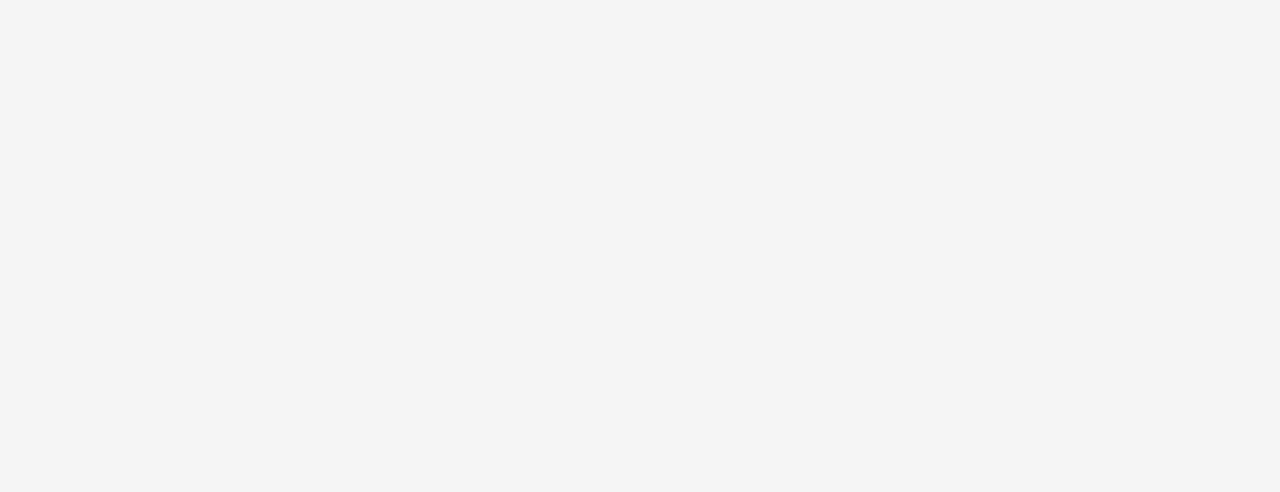
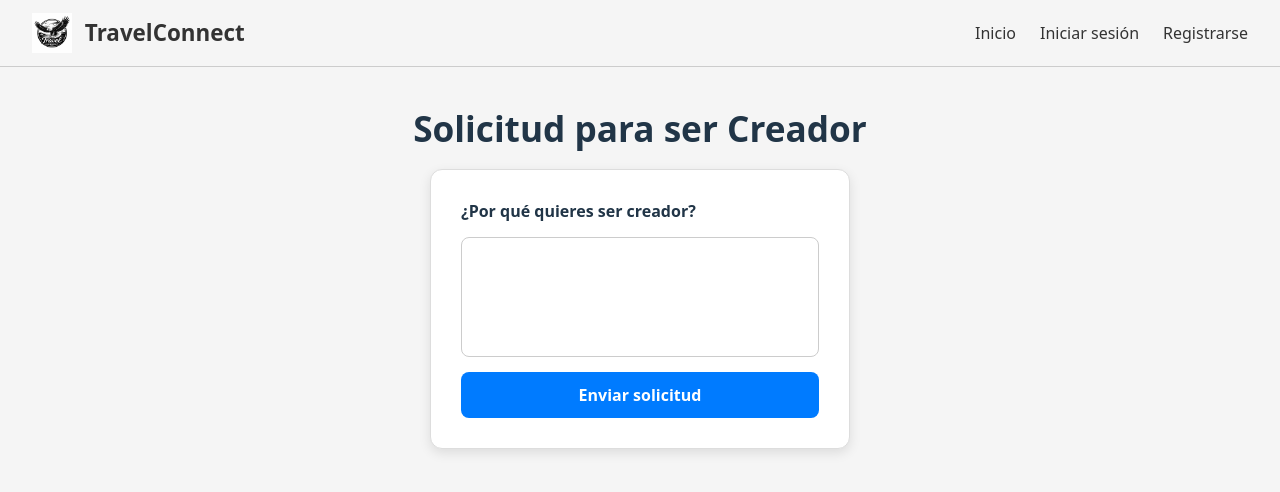
Before and after one commit to GerardLorente34/GerardLorenteAlexPerezOriolChivaTravelConnectM6M7, a React (Vite) app in the folder frontend/: page /promotion in a window 1280 px wide. Before the commit this address had no page. Shown: the top 492 px of the page. Built offline with nearby package versions, Linux system fonts and the light colour scheme.

Commit message:
formCreador de ayer

```diff
--- a/frontend/src/App.jsx
+++ b/frontend/src/App.jsx
@@ -1,4 +1,5 @@
 import { BrowserRouter, Route, Routes } from "react-router-dom";
+import FormCreador from "./paginas/formCreador";
 import InicioSesion from "./paginas/inicioSesion";
 import PaginaInicio from "./paginas/paginaInicio";
 import Perfil from "./paginas/perfil";
@@ -8,10 +9,14 @@ function App() {
   return (
     <BrowserRouter>
       <Routes>
+        {/* Rutas Publicas */ }
         <Route path="/" element={<PaginaInicio />} />
         <Route path="/inicioSesion" element={<InicioSesion />} />
         <Route path="/registrar" element={<Registrar />} />
+
+        {/* Rutas Protegidas */}
         <Route path="/perfil" element={<Perfil />} />
+        <Route path="/promotion" element={<FormCreador />} />
       </Routes>
     </BrowserRouter>
   );
--- a/frontend/src/componentes/Header.css
+++ b/frontend/src/componentes/Header.css
@@ -37,3 +37,15 @@
 .nav-enlaces a:hover {
   color: #646cff;
 }
+
+.logout-btn {
+  background: transparent;
+  border: none;
+  color: #ff4d4d;
+  font-weight: bold;
+  cursor: pointer;
+  margin-left: 10px;
+}
+.logout-btn:hover {
+  text-decoration: underline;
+}
--- a/frontend/src/componentes/Header.jsx
+++ b/frontend/src/componentes/Header.jsx
@@ -5,6 +5,11 @@ import "./Header.css";
 export default function Header() {
   const location = useLocation();
   const token = localStorage.getItem("access_token");
+
+  const cerrarSesion = () => {
+    localStorage.removeItem("access_token");
+    window.location.href = "/";
+  };
 
   return (
     <header className="header">
@@ -14,11 +19,8 @@ export default function Header() {
       </div>
 
       <nav className="nav-enlaces">
-        {location.pathname !== "/" && (
-          <Link to="/">Inicio</Link>
-        )}
+        {location.pathname !== "/" && <Link to="/">Inicio</Link>}
 
-        {/* Si NO hay token → mostrar login y registro */}
         {!token && (
           <>
             <Link to="/inicioSesion">Iniciar sesión</Link>
@@ -26,9 +28,14 @@ export default function Header() {
           </>
         )}
 
-        {/* Si SÍ hay token → mostrar perfil */}
         {token && (
-          <Link to="/perfil">Mi perfil</Link>
+          <>
+            <Link to="/perfil">Mi perfil</Link>
+            <Link to="/promotion">Formulario Creador</Link>
+            <button className="logout-btn" onClick={cerrarSesion}>
+              Cerrar sesión
+            </button>
+          </>
         )}
       </nav>
     </header>
--- /dev/null
+++ b/frontend/src/paginas/formCreador.css
@@ -0,0 +1,60 @@
+.creador-container {
+  display: flex;
+  flex-direction: column;
+  align-items: center;
+  padding-top: 40px;
+  width: 100%;
+}
+
+.creador-container h1 {
+  margin-bottom: 20px;
+}
+
+.creador-card {
+  background: #ffffff;
+  padding: 30px;
+  border-radius: 12px;
+  width: 420px;
+  box-shadow: 0 4px 12px rgba(0, 0, 0, 0.1);
+  border: 1px solid #ddd;
+  display: flex;
+  flex-direction: column;
+  gap: 15px;
+}
+
+.creador-card label {
+  font-weight: bold;
+  text-align: left;
+}
+
+.creador-card textarea {
+  width: 100%;
+  padding: 10px;
+  border: 1px solid #ccc;
+  border-radius: 8px;
+  font-size: 15px;
+  outline: none;
+  transition: border-color 0.2s ease;
+  resize: none;
+  height: 120px;
+}
+
+.creador-card textarea:focus {
+  border-color: #007bff;
+}
+
+.creador-card button {
+  width: 100%;
+  padding: 12px;
+  background: #007bff;
+  color: white;
+  border: none;
+  border-radius: 8px;
+  font-size: 16px;
+  cursor: pointer;
+  transition: background 0.2s ease;
+}
+
+.creador-card button:hover {
+  background: #0056b3;
+}
--- /dev/null
+++ b/frontend/src/paginas/formCreador.jsx
@@ -0,0 +1,55 @@
+import { useState } from "react";
+import { useNavigate } from "react-router-dom";
+import Header from "../componentes/Header";
+import "./formCreador.css";
+
+export default function FormCreador() {
+  const [mensaje, setMensaje] = useState("");
+  const navigate = useNavigate();
+
+  const enviarSolicitud = async (e) => {
+    e.preventDefault();
+
+    const token = localStorage.getItem("access_token");
+
+    const response = await fetch("http://localhost:8000/promote-request", {
+      method: "POST",
+      headers: {
+        "Content-Type": "application/json",
+        "Authorization": `Bearer ${token}`
+      },
+      body: JSON.stringify({
+        mensaje_peticion: mensaje
+      })
+    });
+
+    if (!response.ok) {
+      alert("No se ha podido enviar el formulario");
+      return;
+    }
+
+    alert("Solicitud enviada correctamente");
+    navigate("/");
+  };
+
+  return (
+    <>
+    <Header/>
+        <div className="creador-container">
+        <h1>Solicitud para ser Creador</h1>
+
+      <form className="creador-card" onSubmit={enviarSolicitud}>
+        <label>¿Por qué quieres ser creador?</label>
+        <textarea
+          value={mensaje}
+          onChange={(e) => setMensaje(e.target.value)}
+          required
+        />
+
+        <button type="submit">Enviar solicitud</button>
+      </form>
+    </div>
+    </>
+
+  );
+}
```
